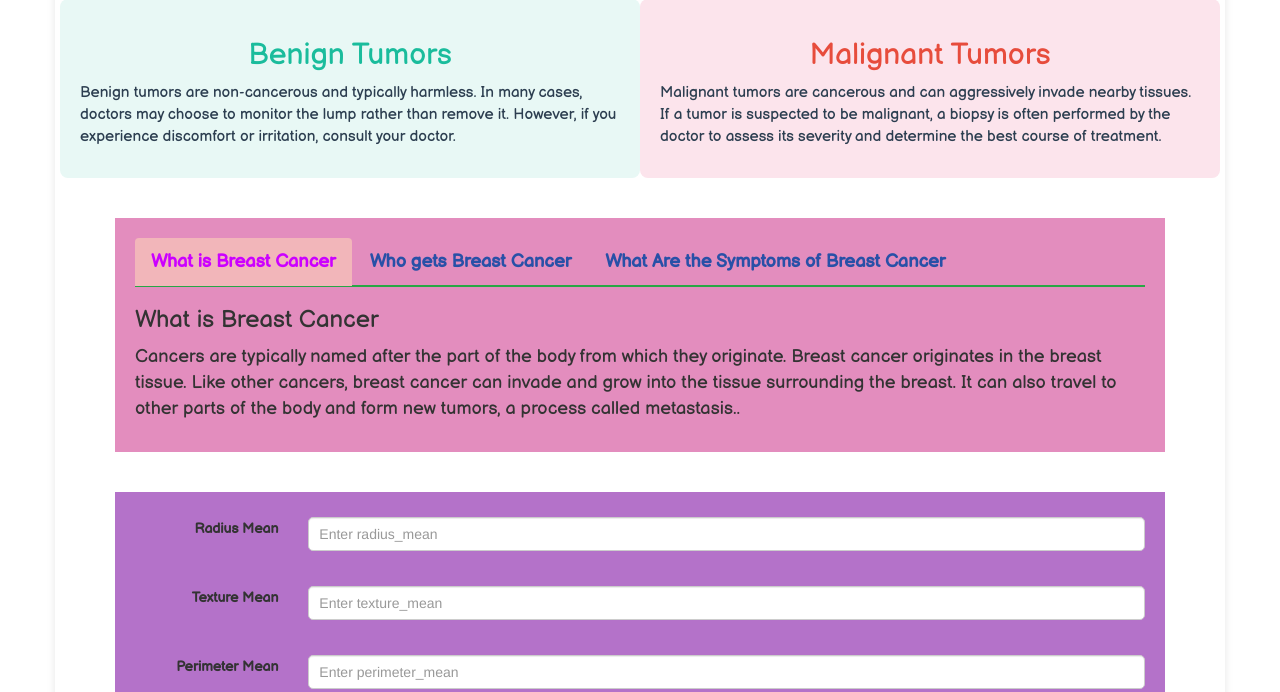
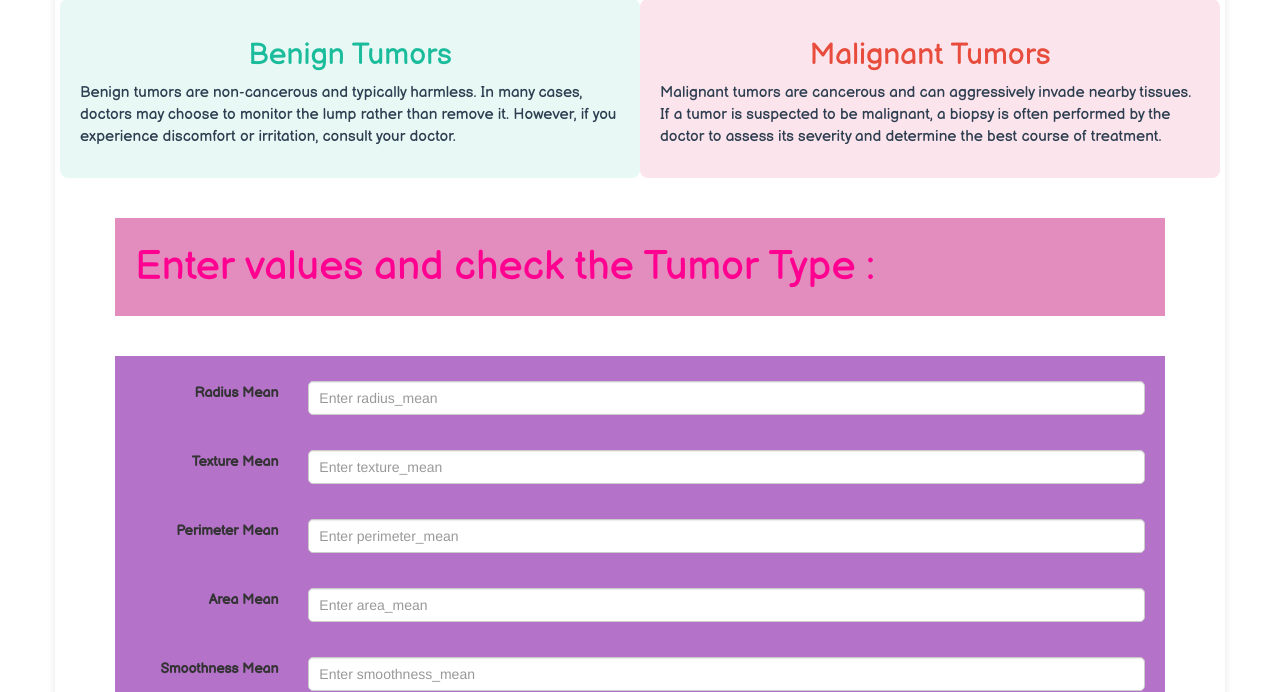
Before and after one commit to sandeeepkumarpolepalli/BreastCancerPrediction-SVM-, a Flask app: page / in a window 1280 px wide. Shown: the part 260-952 px from the top of the page. Run offline with Flask 3, Linux system fonts and the light colour scheme; some libraries are stand-ins or nearby versions.

Commit message:
Updated app.py and home.html

```diff
--- a/app.py
+++ b/app.py
@@ -1,6 +1,3 @@
-
-
-
 from flask import Flask, render_template, request
 from implementation import svm_test, svm_train, svm_predict
 import numpy as np
--- a/templates/home.html
+++ b/templates/home.html
@@ -179,7 +179,12 @@
 
 
 
-    <div style="margin: 40px;padding: 20px;font-size: 1.3em;background-color: #e38dbe">
+  <div style="margin: 40px;padding: 20px;font-size: 2.9em; color:#ff0090; font-family: 'Balsamiq Sans'; background-color: #e38dbe">Enter values and check the Tumor Type : </div>
+
+
+
+
+    <!-- <div style="margin: 40px;padding: 20px;font-size: 1.3em;background-color: #e38dbe">
 
       <ul class="nav nav-tabs" style="background-color: #e38dbe">
         <li class="active"><a data-toggle="tab" href="#home" style="font-family: 'Balsamiq Sans', cursive;">What is Breast Cancer</a></li>
@@ -209,7 +214,7 @@
           </p>
         </div>
       </div>
-    </div>
+    </div> -->
 
 
     <div style="background-color:#b472c9; padding: 20px; margin: 40px">
```
